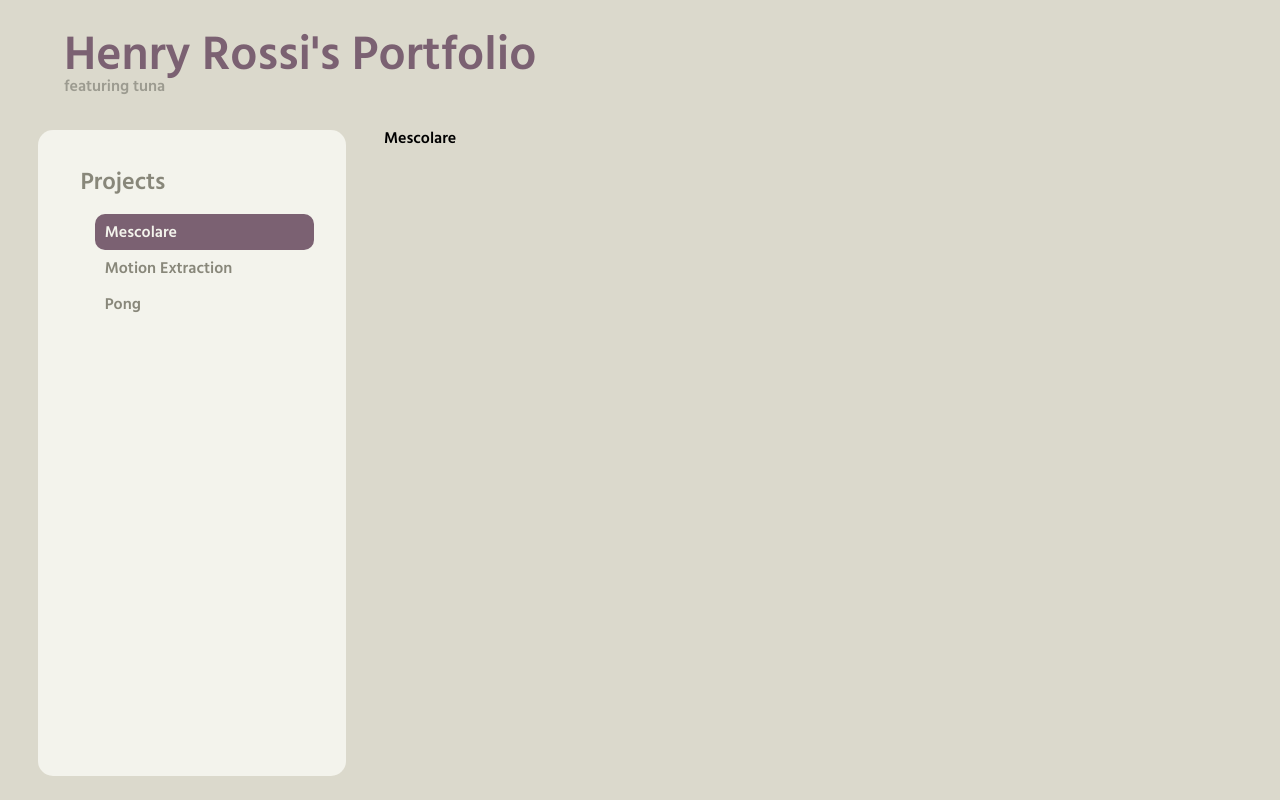
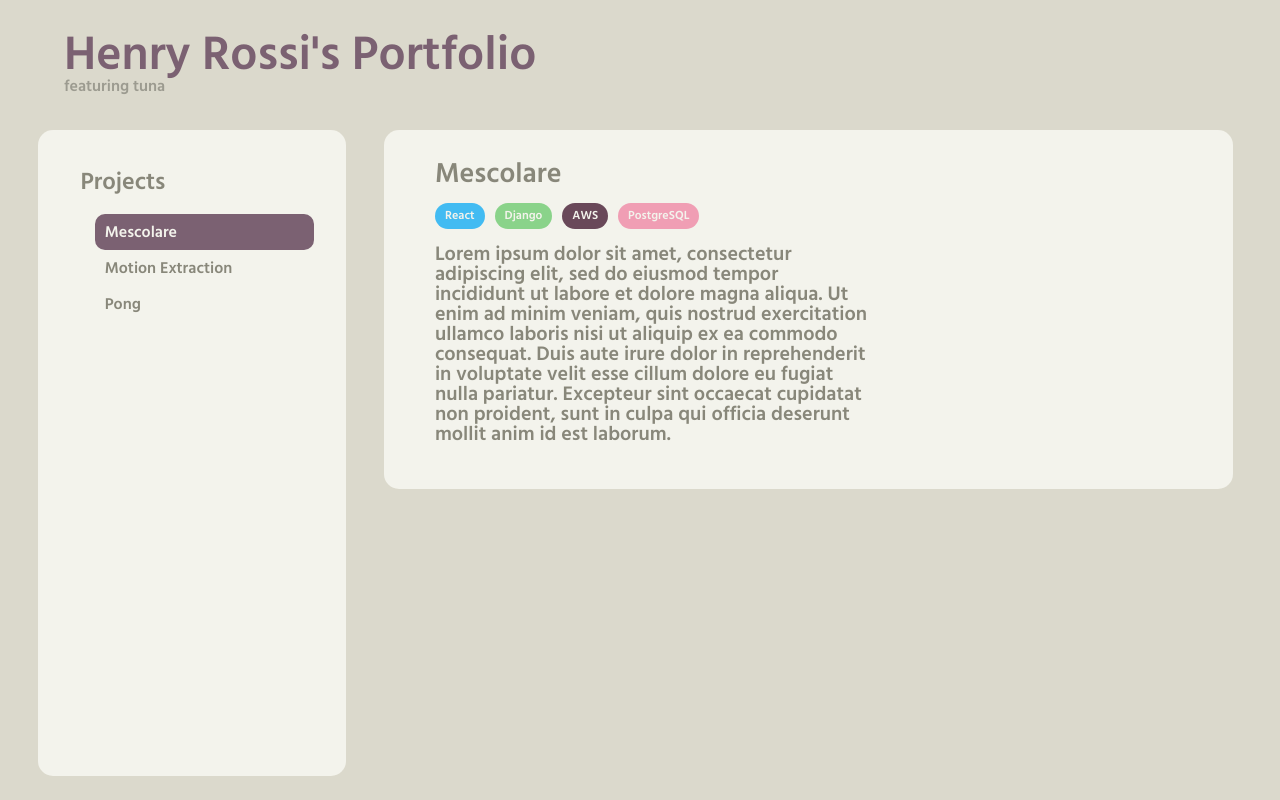
Before and after one commit to henryrossi/portfolio, a React app: page /Mescolare in a window 1280 px wide. Built offline with nearby package versions, Linux system fonts and the light colour scheme; the HTML template or start-up script is replaced by a standard one.

Commit message:
basic styling for project component

```diff
--- a/src/Project.tsx
+++ b/src/Project.tsx
@@ -17,5 +17,22 @@ export function loader({ params }: { params: Params<"project">}) : ProjectInform
 export default function Project() {
   const project = useLoaderData() as ProjectInformation;
 
-  return <p>{project.name}</p>
+  return (
+    <div className="project">
+      <div className="project-info-section">
+        <h2>{project.name}</h2>
+        <ul>
+          {project.tags && project.tags.map(tag =>
+            <li
+              key={project.name + tag.name}
+              className={"tag " + tag.color}
+            >
+              {tag.name}
+            </li>
+          )}
+        </ul>
+        <p>{project.desc}</p>
+      </div>
+    </div>
+  );
 }
--- a/src/ProjectList.tsx
+++ b/src/ProjectList.tsx
@@ -14,13 +14,13 @@ export default function ProjectList() {
       {projects.map(proj =>
         <li key={proj.name}>
           <Link  to={proj.name}>
-            <div className="project">
-              <div className="info">
+            <div className="project-preview">
+              <div className="project-info-section">
                 <h2>{proj.name}</h2>
                 <ul>
                   {proj.tags && proj.tags.map(tag =>
                     <li
-                      key={proj.name + tag}
+                      key={proj.name + tag.name}
                       className={"tag " + tag.color}
                     >
                       {tag.name}
--- a/src/projects.ts
+++ b/src/projects.ts
@@ -3,23 +3,30 @@ export interface ProjectInformation {
   desc: string,
   photos?: string[],
   tags?: ProjectTag[],
-}
+};
 
 export interface ProjectPreview {
   name: string,
   desc: string,
   tags?: ProjectTag[],
-}
+};
 
 export interface ProjectTag {
   name: string,
   color: string,
-}
+};
 
 const projectList: ProjectInformation[] = [
   {
     name: "Mescolare",
-    desc: "Lorem ipsum dolor sit amet, consectetur adipiscing elit, sed do eiusmod tempor incididunt ut labore et dolore magna aliqua. Ut enim ad minim veniam, quis nostrud exercitation ullamco laboris nisi ut aliquip ex ea commodo consequat. Duis aute irure dolor in reprehenderit in voluptate velit esse cillum dolore eu fugiat nulla pariatur. Excepteur sint occaecat cupidatat non proident, sunt in culpa qui officia deserunt mollit anim id est laborum.",
+    desc: "Lorem ipsum dolor sit amet, consectetur adipiscing elit, \
+          sed do eiusmod tempor incididunt ut labore et dolore magna \
+          aliqua. Ut enim ad minim veniam, quis nostrud exercitation \
+          ullamco laboris nisi ut aliquip ex ea commodo consequat. \
+          Duis aute irure dolor in reprehenderit in voluptate velit \
+          esse cillum dolore eu fugiat nulla pariatur. Excepteur sint \
+          occaecat cupidatat non proident, sunt in culpa qui officia \
+          deserunt mollit anim id est laborum.",
     tags: [
       { name: "React", color: "blue" },
       { name: "Django", color: "green" },
@@ -46,11 +53,13 @@ const projectList: ProjectInformation[] = [
 ];
 
 export function getProject(routeParam : string) : ProjectInformation | undefined {
-  return projectList.find(info => info.name == routeParam)
+  return projectList.find(info => info.name == routeParam);
 }
 
 export function getProjectPreviews() : ProjectPreview[] {
-  return projectList.map(info => ({ ...info, desc: info.desc.slice(0, 50) }))
+  return projectList.map(info =>
+      ({ ...info, desc: info.desc.slice(0, 50) })
+    );
 }
 
 export function getProjectNames() : string[] {
--- a/src/style.css
+++ b/src/style.css
@@ -91,7 +91,7 @@
   scrollbar-width: thin;
 }
 
-.project {
+.project-preview {
   width: 99%;
   height: 200px;
   margin-bottom: 4%;
@@ -99,15 +99,15 @@
   background-color: var(--light-background-color);
 }
 
-.project > .info {
+.project-info-section {
   display: inline-block;
   vertical-align: top;
   width: 60%;
-  padding: 30px 3%;
+  padding: 30px 3% 30px 6%;
 }
 
-.project > .info > h2 {
-  font-size: 24px;
+.project-info-section > h2 {
+  font-size: 28px;
   margin-bottom: 15px;
   color: var(--tan-title-color);
 }
@@ -122,7 +122,7 @@
   background-color: var(--purple-title-color);
 }
 
-.project > .info > p {
+.project-info-section > p {
   font-size: 20px;
   margin-bottom: 15px;
   color: var(--tan-title-color);
@@ -153,18 +153,31 @@
   background-color: var(--tag-background-black);
 }
 
-.project > .image {
+.project-preview > .image {
   display: inline-block;
   width: 40%;
   height: 200px;
   padding: 25px 6% 25px 3%;
 }
 
-.project > .image > div {
+.project-preview > .image > div {
   background-color: #9C9B90;
   width: 100%;
   height: 100%;
 }
+
+
+
+
+.project {
+  width: 99%;
+  border-radius: 15px;
+  background-color: var(--light-background-color);
+}
+
+
+
+
 
 canvas {
   width: 240px;
```
